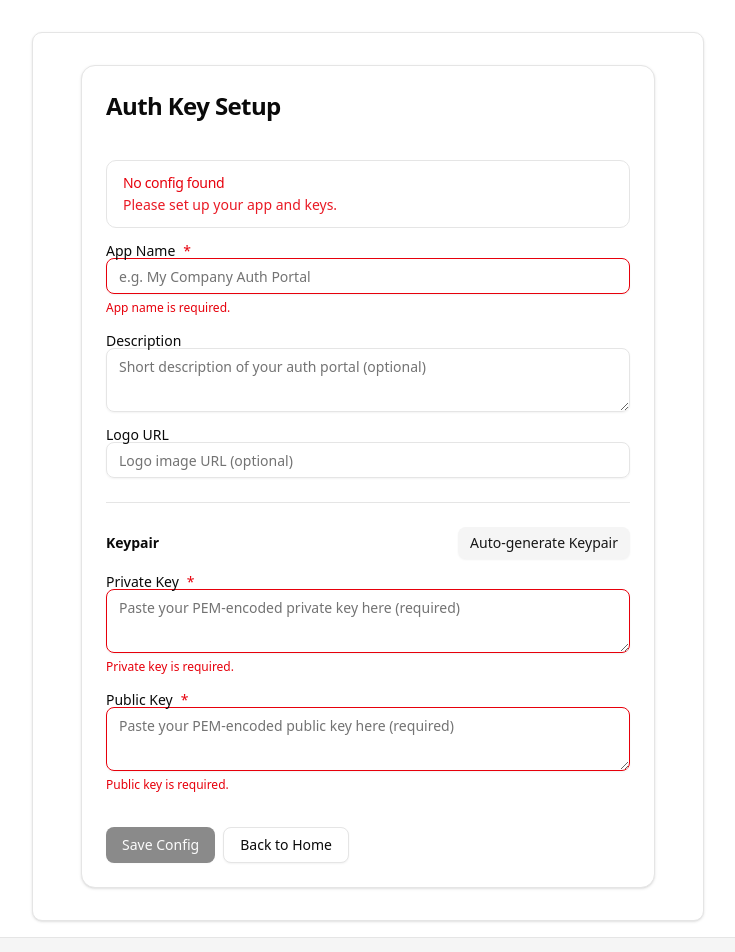
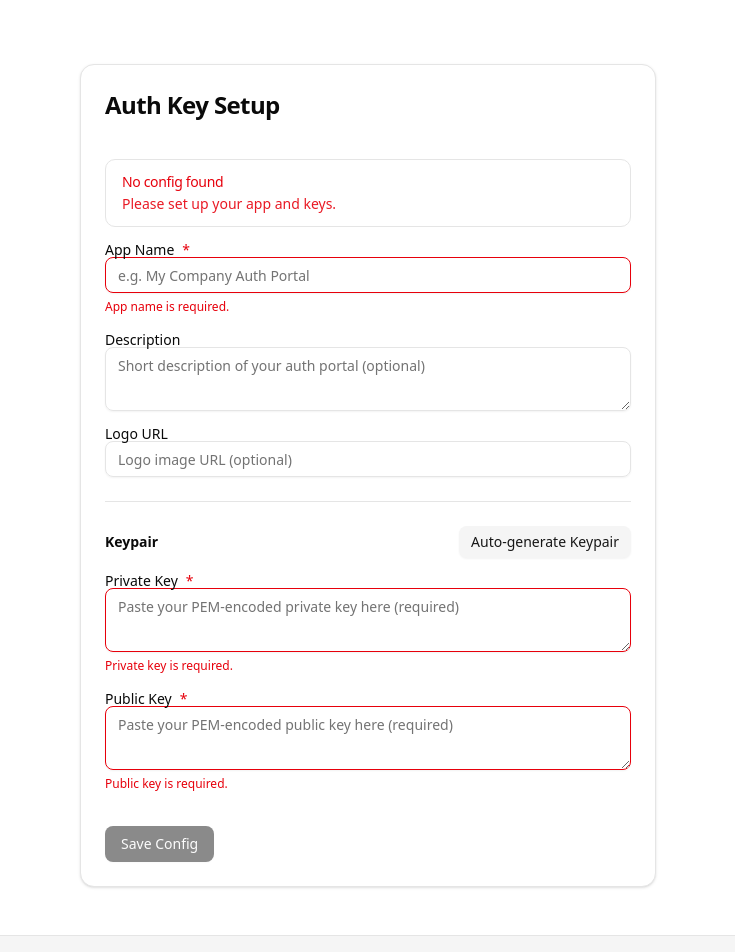
Before and after one commit to microh-labs/auth, a React (Vite) app: page /#/setup in a window 1280 px wide. Shown: the top 952 px of the page, without its empty margins (272-1007 px from the left). Built offline with nearby package versions, Linux system fonts and the light colour scheme; no server answers.

Commit message:
refactor(AuthSetup): remove unused Back to Home button for cleaner UI

```diff
--- a/src/App.tsx
+++ b/src/App.tsx
@@ -4,7 +4,7 @@ import Footer from "@/components/Footer";
 export default function App() {
   return (
     <div className="flex flex-col min-h-svh bg-background text-foreground">
-      <main className="flex-1 flex flex-col items-center justify-center px-4 py-8 sm:px-8 max-w-2xl w-full mx-auto border border-border rounded-lg shadow-sm bg-card mt-8 mb-4">
+      <main className="flex-1 flex flex-col items-center justify-center px-4 py-8 sm:px-8 max-w-2xl w-full mx-auto mt-8 mb-4">
         <AppRouter />
       </main>
       <Footer />
--- a/src/pages/AuthSetup.tsx
+++ b/src/pages/AuthSetup.tsx
@@ -248,16 +248,6 @@ export default function AuthSetup() {
                   >
                     Save Config
                   </Button>
-                  <Button
-                    type="button"
-                    variant="outline"
-                    onClick={() => {
-                      navigate("/", { replace: true });
-                    }}
-                    disabled={!!status}
-                  >
-                    Back to Home
-                  </Button>
                 </div>
                 {saveMsg && (
                   <Alert
```
